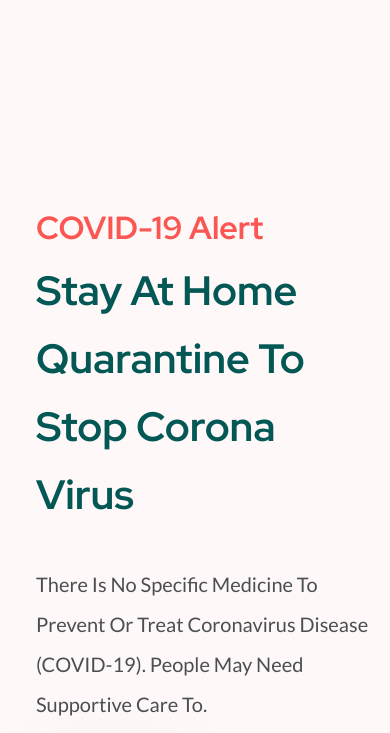
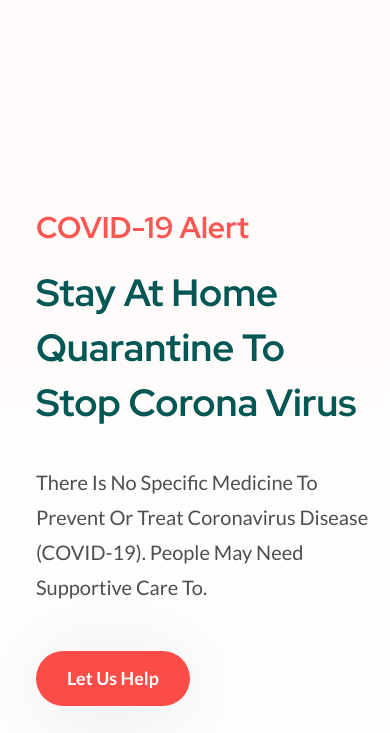
Before and after one commit to kapitoxa/covid-19-landing, a website: page src/index.html in a window 390 px wide. Shown: the part 111-844 px from the top of the page. Drawn offline with nearby package versions, Linux system fonts and the light colour scheme; files that its build step writes are made by us from their sources; files whose address does not match are found by name.

Commit message:
'header' section adaptation

```diff
--- a/src/sass/blocks/_header.scss
+++ b/src/sass/blocks/_header.scss
@@ -25,6 +25,7 @@
     }
     &__title {
         margin-top: 10px;
+        margin-bottom: 0;
         width: 660px;
         font-family: "Red Hat Display";
         font-size: 52px;
--- a/src/sass/blocks/media/_header.scss
+++ b/src/sass/blocks/media/_header.scss
@@ -9,7 +9,7 @@
 @media (max-width: 1199px) {
     .header {
         &__title {
-            width: 620px;
+            width: 600px;
             font-size: 50px;
         }
         &__descr {
@@ -29,7 +29,7 @@
             line-height: 70px;
         }
         &__descr {
-            width: 440px;
+            width: 412px;
             font-size: 23px;
         }
     }
@@ -37,12 +37,11 @@
 
 @media (max-width: 767px) {
     .header {
-        min-height: 1276px;
         &__logo {
             width: 192px;
         }
         &__label {
-            margin-top: 410px;
+            margin-top: 450px;
         }
         &__title {
             width: 100%;
@@ -57,22 +56,23 @@
 
 @media (max-width: 575px) {
     .header {
-        min-height: 1120px;
-        background: #fff8f8;
+        background: linear-gradient(0deg, rgba(255, 255, 255, 0) 0%, #fff8f8 100%, #b57474 100%);
         &__logo {
             width: 170px;
         }
         &__label {
             margin-top: 230px;
+            font-size: 30px;
         }
         &__title {
-            font-size: 41px;
-            line-height: 68px;
+            margin-top: 18px;
+            font-size: 38px;
+            line-height: 55px;
         }
         &__descr {
             width: 100%;
             font-size: 20px;
-            line-height: 40px;
+            line-height: 35px;
         }
     }
 }
```
Also changed, not shown: dist/css/style.min.css.
